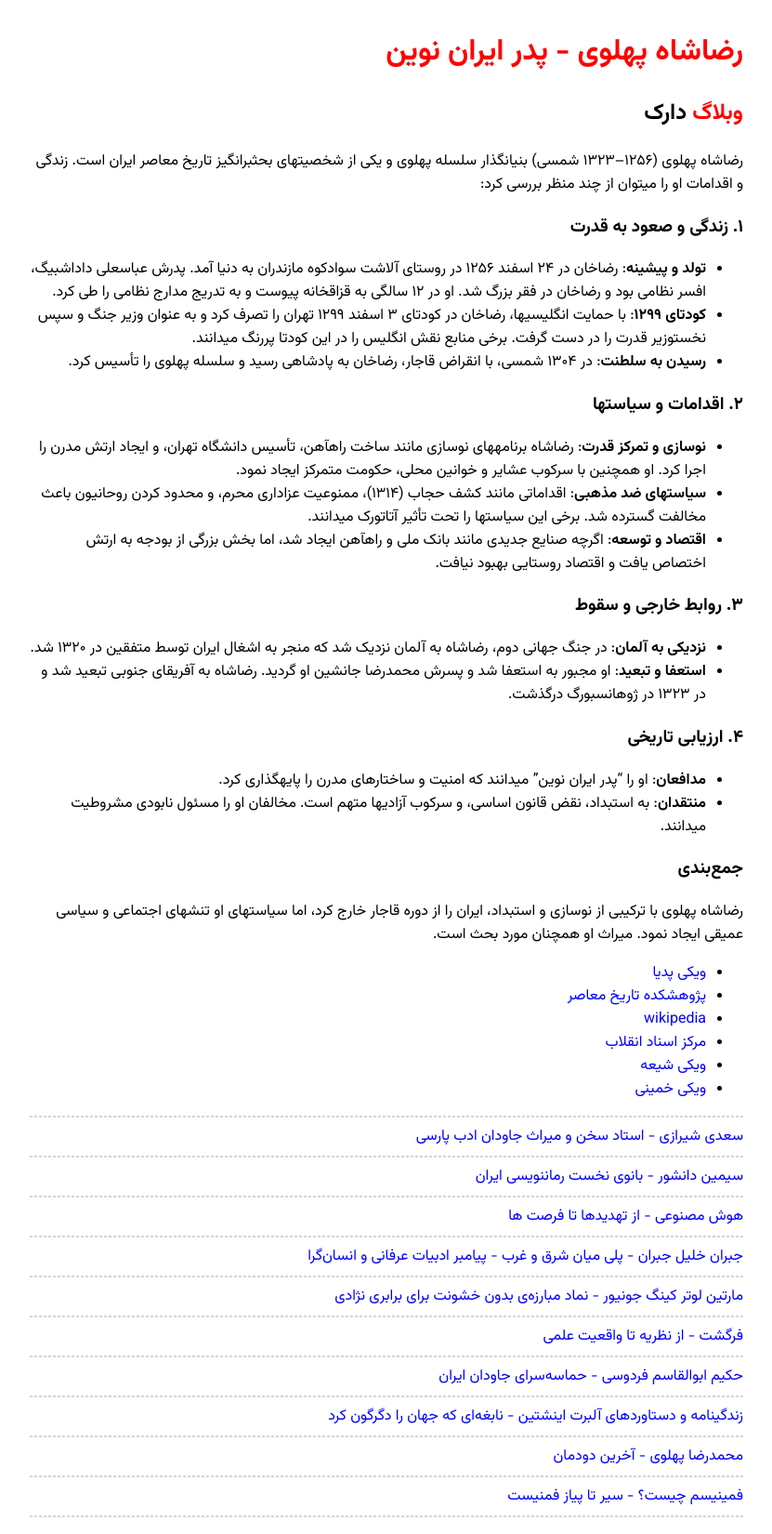
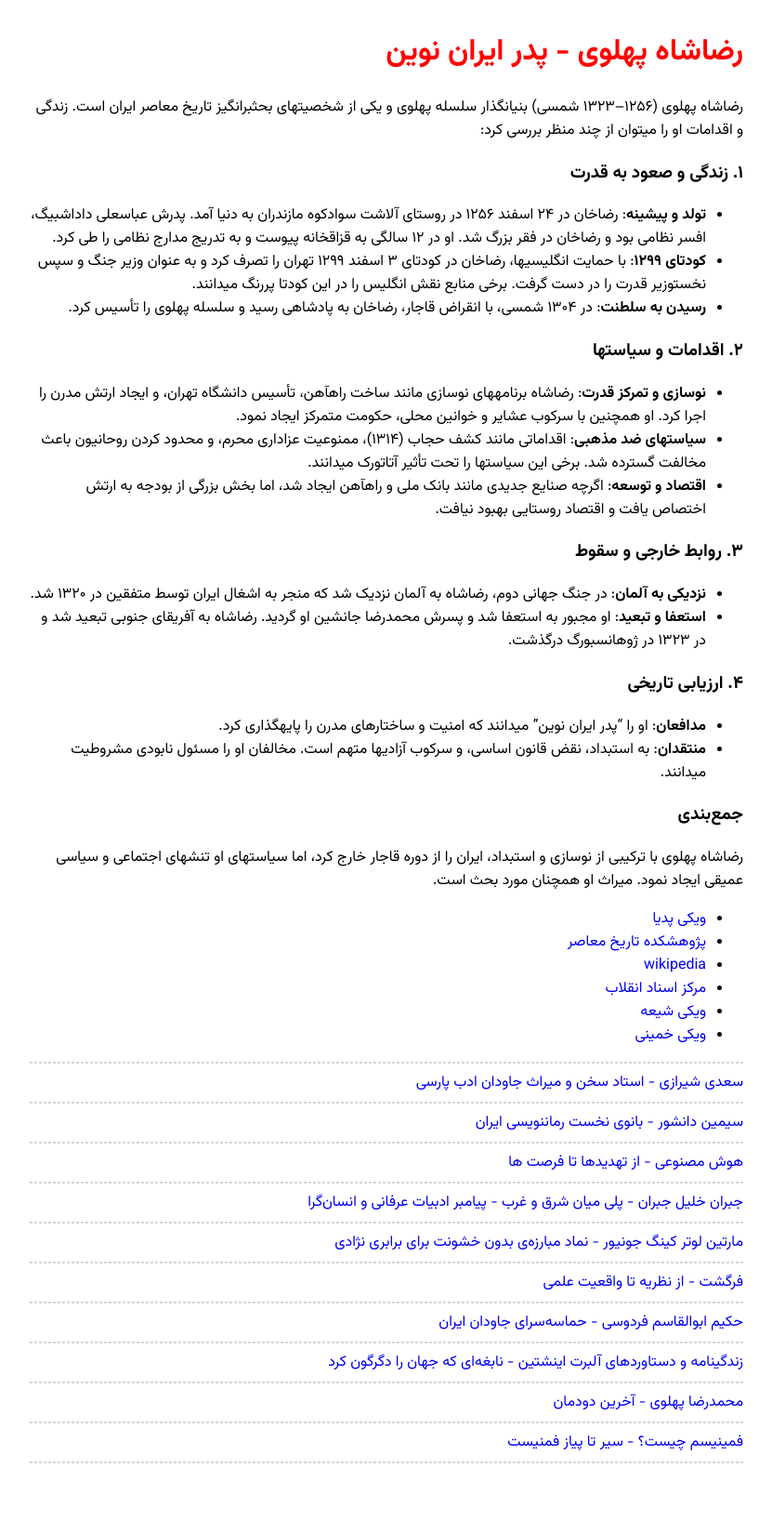
Before and after one commit to darkblog/darkblog.github.io, a Jekyll site: the page built from _posts/2025-6-28-4.md, in a window 1280 px wide. Shown: the whole page at 93% size, without its empty margins (224-1055 px from the left). Built offline with Jekyll 4.4.1, drawn with Linux system fonts in a browser that asks for light colours; after the commit the page ends 1592 px from its top, so only the background shows below that.

Commit message:
Update post.html

```diff
--- a/_layouts/post.html
+++ b/_layouts/post.html
@@ -4,7 +4,7 @@
 <title>{{ page.title }}</title>
 <meta charset="utf-8">
 <meta name="viewport" content="width=device-width,initial-scale=1">
-<style>@import url('https://fonts.googleapis.com/css2?family=Vazirmatn:wght@100..900&display=swap');body{font-family:Vazirmatn;margin:auto;padding:10px;max-width:768px}a{text-decoration:none;color:blue}h1{color:red}hr{border:1px dashed #d4d4d4}</style>
+<style>@import url('https://fonts.googleapis.com/css2?family=Vazirmatn:wght@100..900&display=swap');body{font-family:Vazirmatn;margin:auto;padding:10px;max-width:768px}a{text-decoration:none}h1{color:red}hr{border:1px dashed #d4d4d4}</style>
 <meta name="theme-color" content="red">
 <script type="application/ld+json">
 {
@@ -23,7 +23,6 @@
 </head>
 <body>
 <h1>{{ page.title }}</h1>
-<h2><a href="https://darkblog.github.io/"><span style="color:red">وبلاگ</span>&nbsp;<span style="color:black">دارک</span></a></h2>
 {{ content }}
 {% for related_post in site.related_posts limit:10 %}<hr><a href="{{ site.url }}{{ related_post.url }}">{{ related_post.title }}</a>{% endfor %}<hr>
 </body>
```
